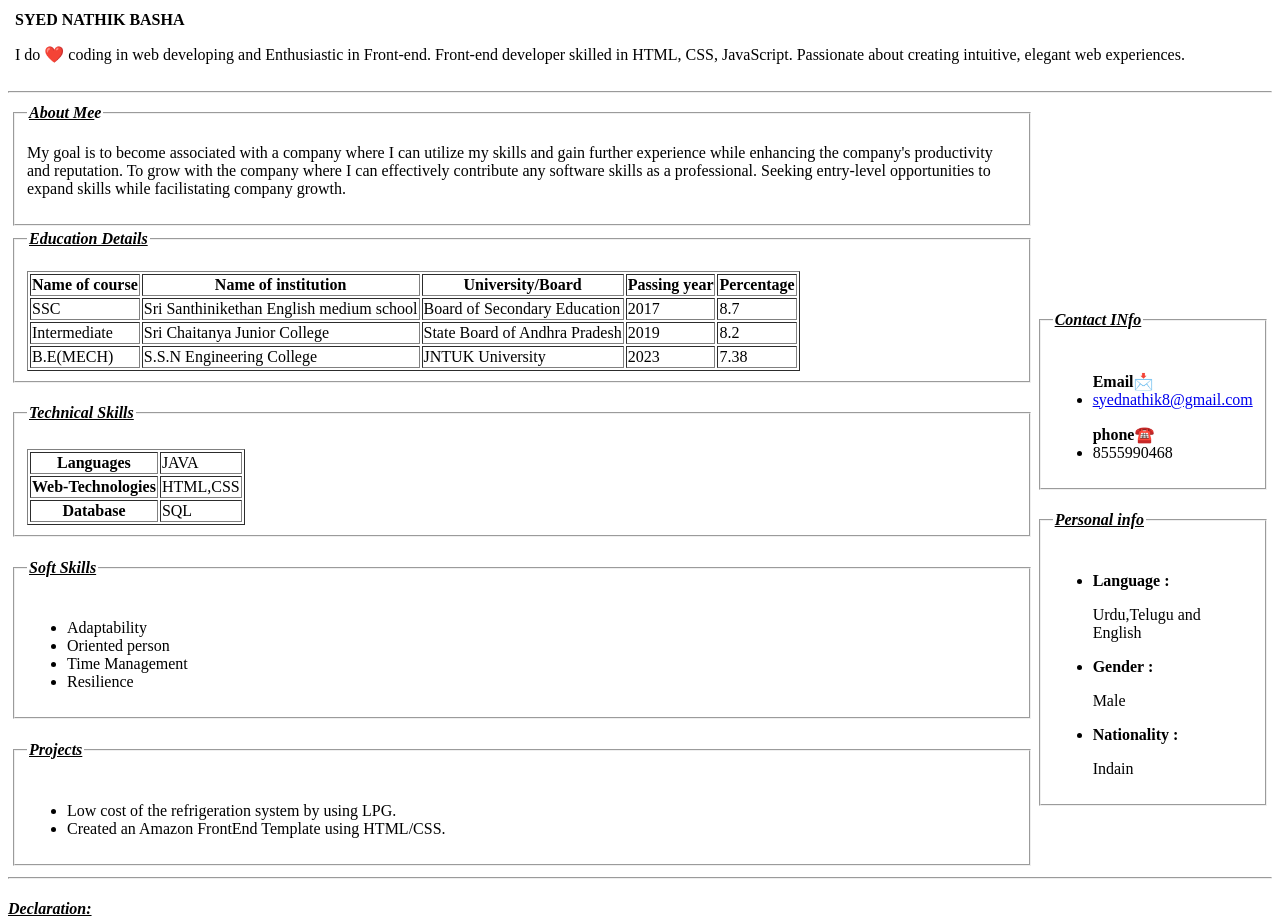
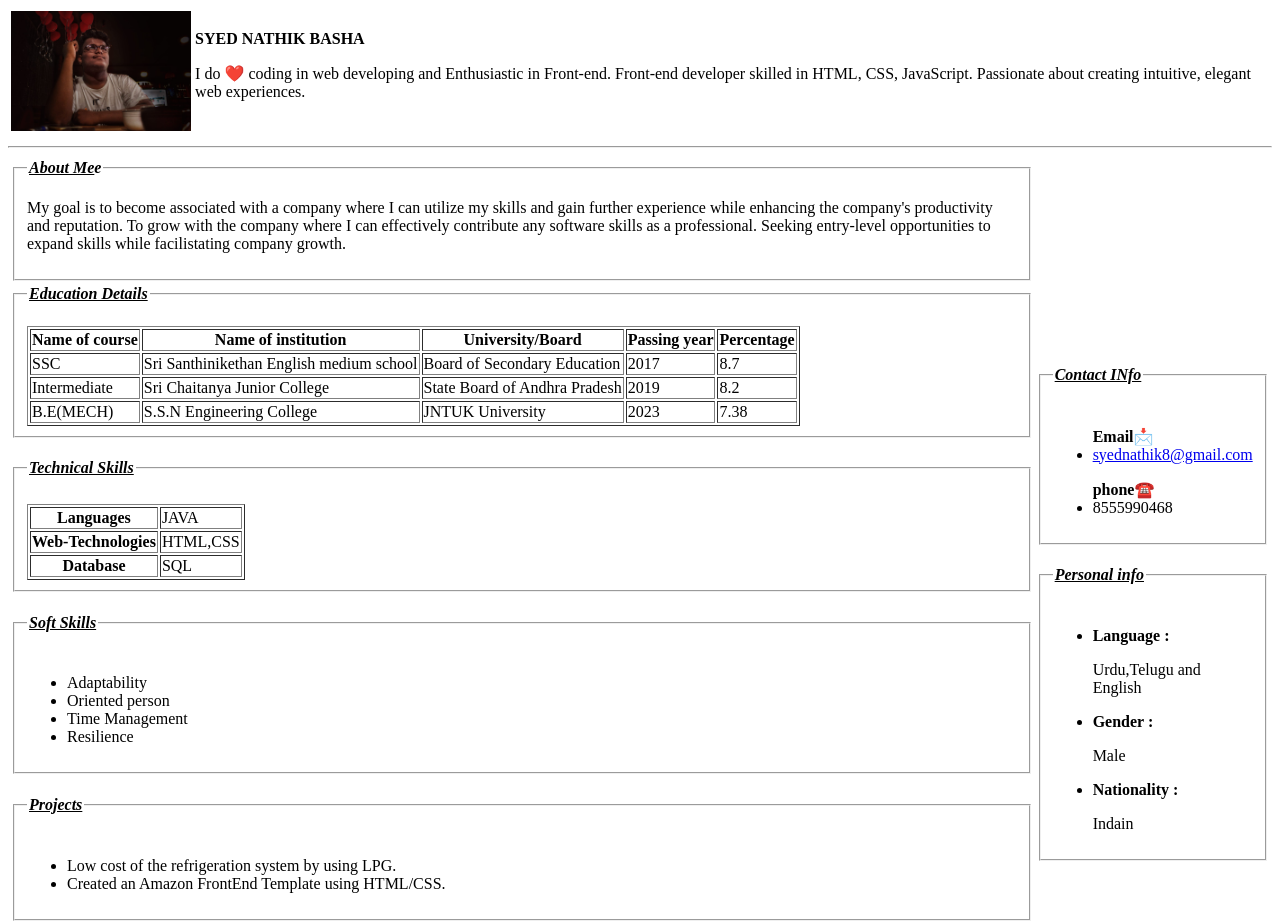
Before and after one commit to nathikbasha/protfolio.github.in, a plain HTML site: page index.html in a window 1280 px wide. Shown: the top 924 px of the page. Drawn offline with Linux system fonts and the light colour scheme.

Commit message:
Update index.html

```diff
--- a/index.html
+++ b/index.html
@@ -8,7 +8,7 @@
 <body>
     <table>
         <tr>
-            <td><img src="WhatsApp Image 2024-02-27 at 22.40.25_b55d0303.jpg" alt="" height="120px"></td>
+            <td><img src="photo.jpg" alt="" height="120px"></td>
             <td><b>SYED NATHIK BASHA</b>
                 <p>I do ❤️ coding in web developing and Enthusiastic in Front-end. Front-end developer skilled in HTML, CSS, JavaScript. Passionate about creating intuitive, elegant web experiences.</p>
             </td>
```
